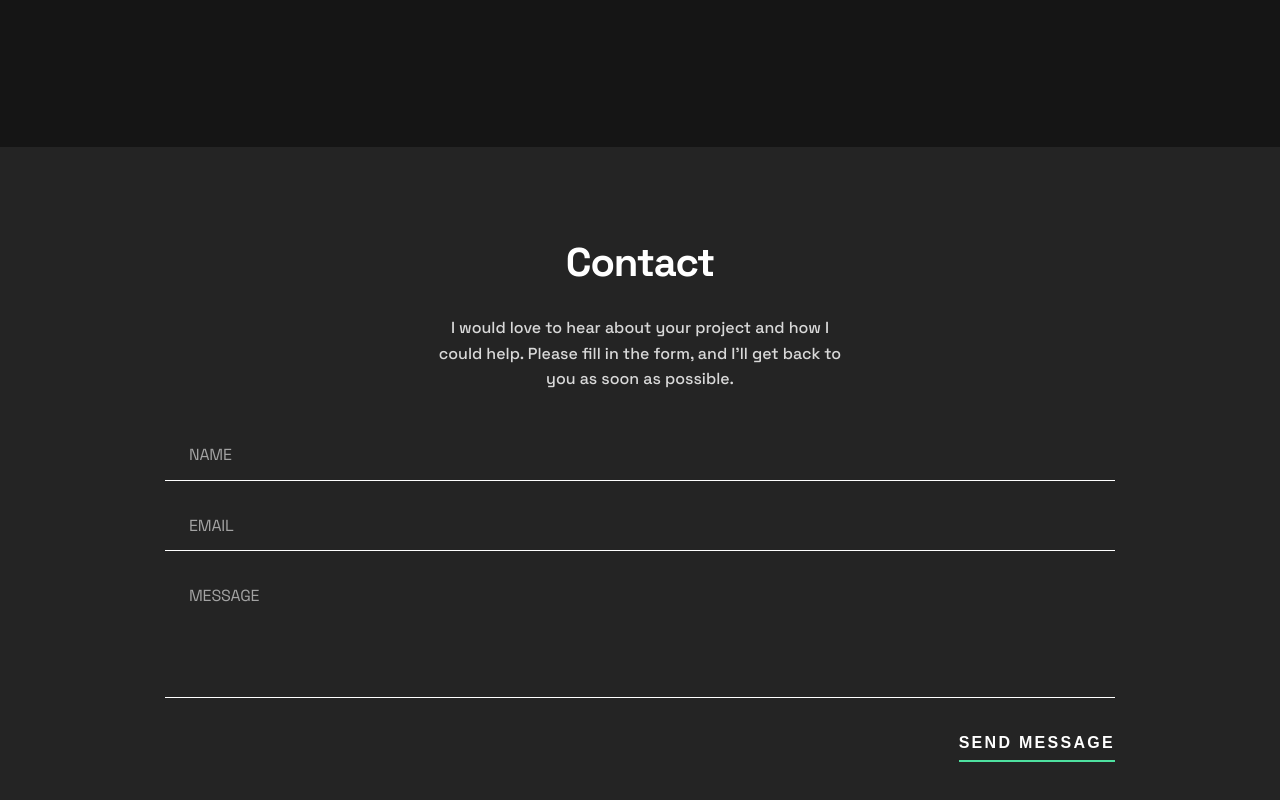
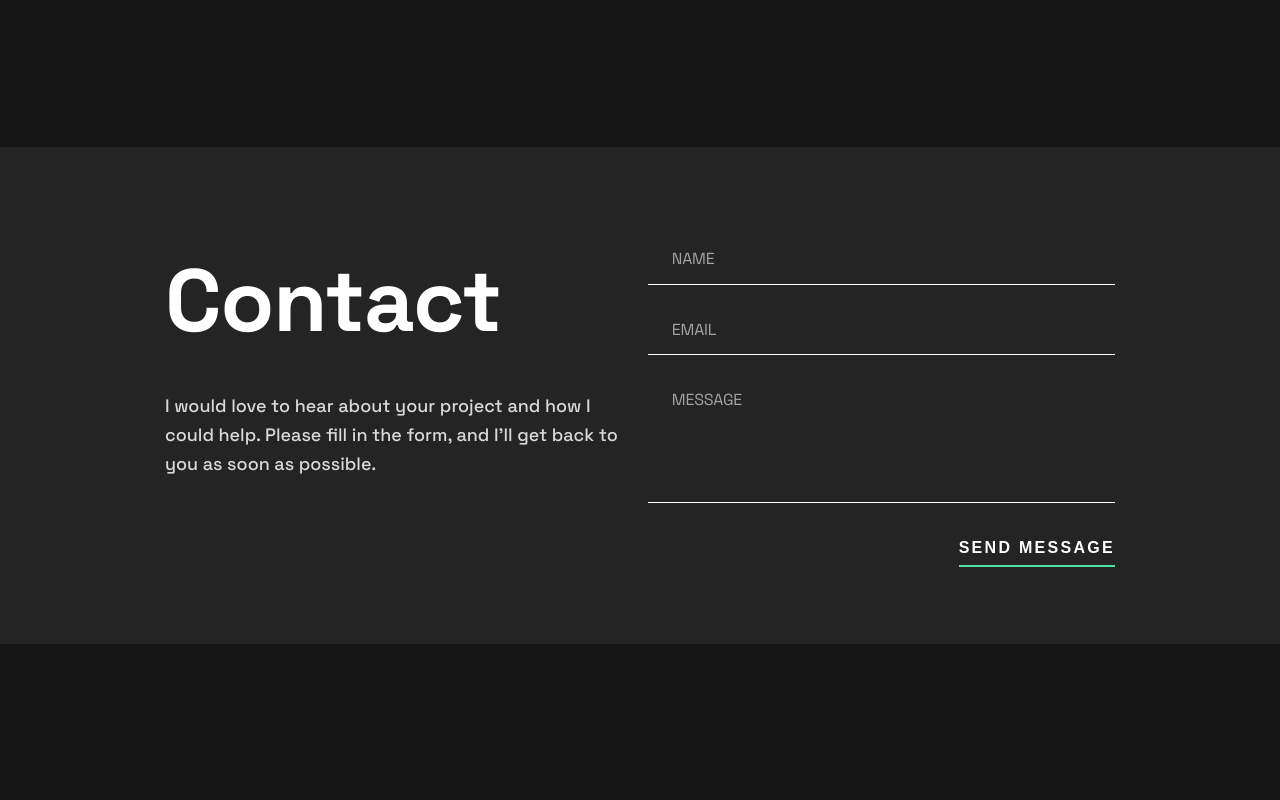
Before and after one commit to alvarobarrenadev/landing-portfolio, a website built with Vite: page index.html in a window 1280 px wide. Shown: the part 2871-3671 px from the top of the page. After the commit the page ends 3515 px from the top, so only its background shows below. Built offline with nearby package versions, Linux system fonts and the light colour scheme; files whose address does not match are found by name.

Commit message:
Footer contact and footer form finished on desktop and tablet

```diff
--- a/index.html
+++ b/index.html
@@ -251,7 +251,7 @@
             <p class="footer__contact--description">I would love to hear about your project and how I could help. Please fill in the form, and I'll get back to you as soon as possible.</p>
           </div>
 
-          <form id="footer__form" action="#" method="GET" novalidate>
+          <form id="footer__form" class="footer__form" action="#" method="GET" novalidate>
             <div class="footer__form--group">
               <input type="text" id="name" name="name" placeholder="Name" required />
               <img src="/img/invalid-icon.svg" alt="Error" class="error-icon" />
--- a/src/js/validator.js
+++ b/src/js/validator.js
@@ -70,7 +70,6 @@ document.addEventListener("DOMContentLoaded", () => {
     return true;
   }
 
-  // Conecta tus eventos igual que antes...
   [nameInput, emailInput, messageInput].forEach((input) => {
     input.addEventListener("blur", () => {
       if (input === nameInput) validateName();
--- a/src/sass/layout/_footer.scss
+++ b/src/sass/layout/_footer.scss
@@ -13,6 +13,11 @@ footer {
 }
 
 .footer {
+    @include mx.breakpoint(desktop) {
+        display: flex;
+        gap: 3rem;
+        justify-content: space-between;
+    }
 
     &__contact {
         margin-bottom: 5rem;
@@ -20,10 +25,22 @@ footer {
         flex-direction: column;
         align-items: center;
 
+        @include mx.breakpoint(desktop) {
+            align-items: flex-start;
+        }
+
         &--title {
             font-size: 4rem;
             letter-spacing: -1.136px;
             margin-bottom: 2rem;
+
+            @include mx.breakpoint(tablet) {
+                font-size: 7.2rem;
+            }
+
+            @include mx.breakpoint(desktop) {
+                font-size: 8.8rem;
+            }
         }
 
         &--description {
@@ -33,11 +50,28 @@ footer {
 
             @include mx.breakpoint(tablet) {
                 max-width: 39ch;
+                font-size: 1.8rem;
+            }
+
+            @include mx.breakpoint(desktop) {
+                text-align: left;
             }
         }
     }
 
     &__form {
+
+        @include mx.breakpoint(tablet) {
+            max-width: 39ch;
+            margin-inline: auto;
+        }
+
+        @include mx.breakpoint(desktop) {
+            margin: 0;
+            max-width: 100%;
+            flex: 1;
+            margin-top: 1.5rem;
+        }
 
         &--group {
             display: flex;
@@ -99,7 +133,7 @@ footer {
             &.has-error {
                 input,
                 textarea {
-                    border-bottom-color: v.$red !important;
+                    border-bottom-color: v.$red;
                 }
                 .error-icon,
                 .error-message {
@@ -108,7 +142,7 @@ footer {
             }
 
             input.error {
-                border-bottom-color: v.$red !important;
+                border-bottom-color: v.$red;
             }
         }
 
@@ -118,7 +152,10 @@ footer {
             .btn {
                 background: transparent;
                 border: none;
+                font-weight: 600;
             }
         }
     }
+
+
 }
```
